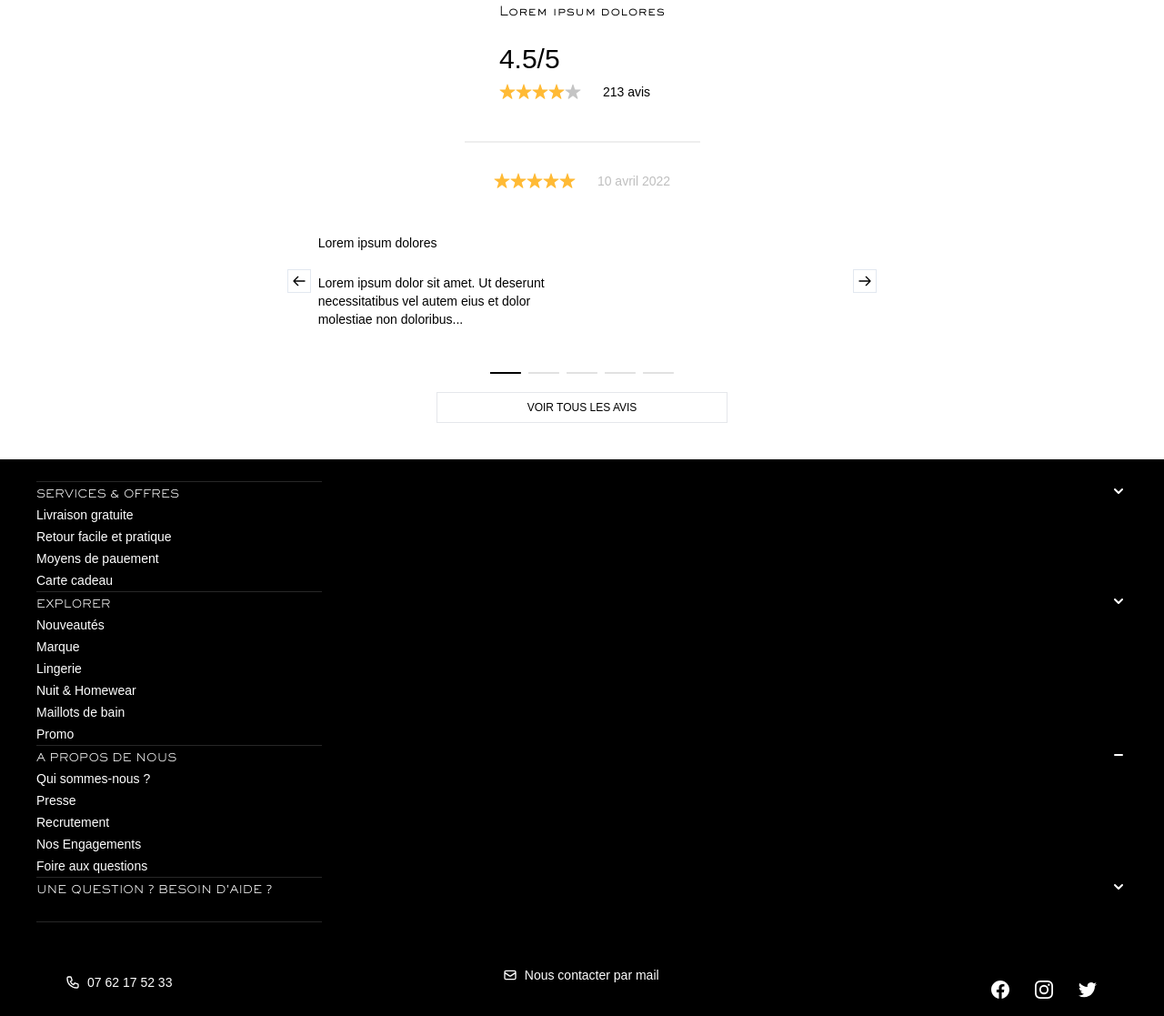
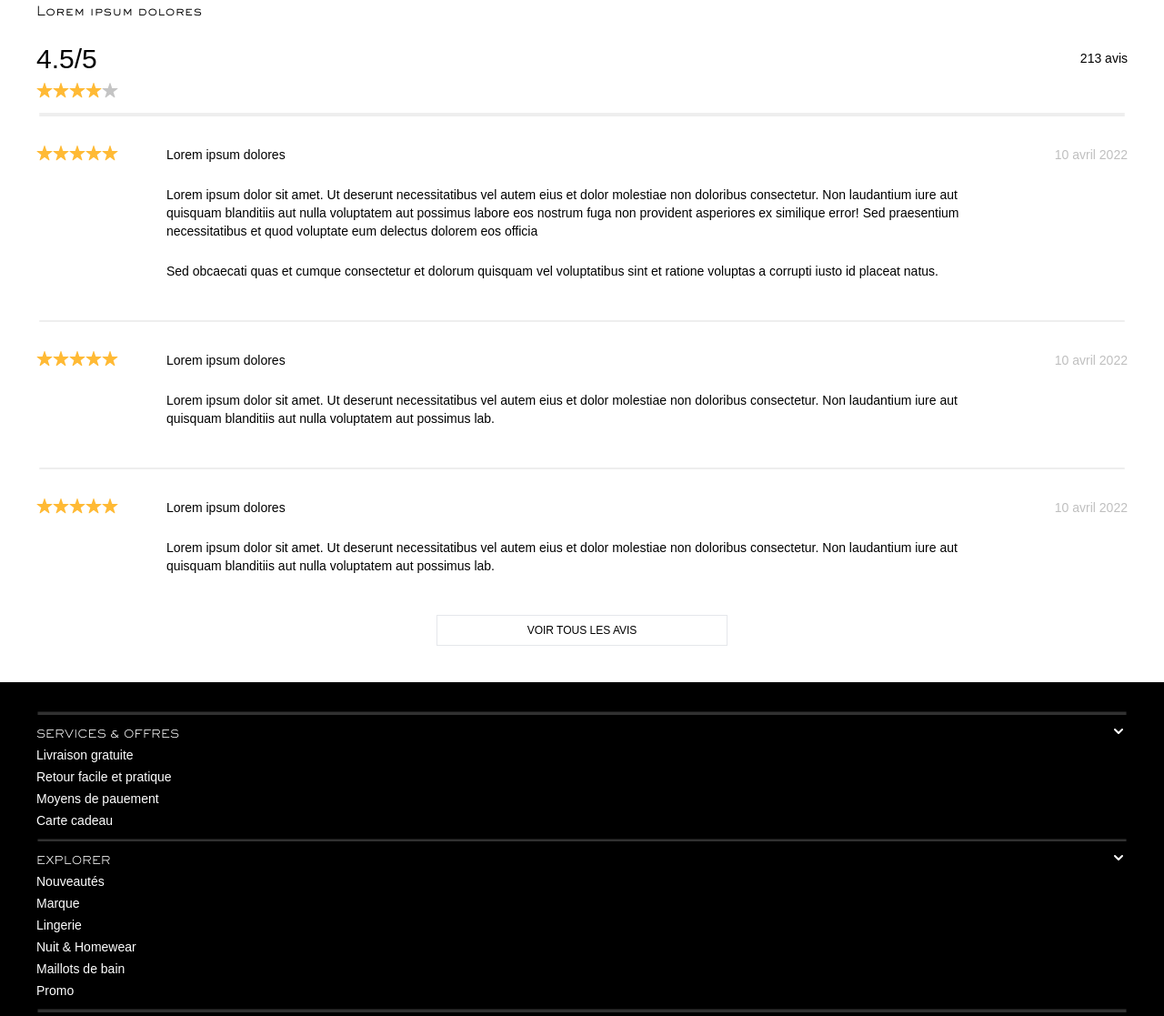
Before and after one commit to JoanaSimaozinho/Les-dessous-chics, a plain HTML site: page src/index.html in a window 1280 px wide. Shown: the part 4426-5543 px from the top of the page at 91% size. Drawn offline with Linux system fonts and the light colour scheme; a web font is replaced by a local one.

Commit message:
modifications des sections en sm ms lg

```diff
--- a/src/index.html
+++ b/src/index.html
@@ -14,7 +14,7 @@
             Lorem ipsum dolor sit amet consectetur adipisicing
         </div>
         <div>
-            <div class="flex items-center w-full md:justify-between">
+            <div class="flex items-center w-full justify-between">
                 <div class="m-4 bg-gray-100 h-6 w-6">
                     <button class="w-6 h-6">
                         <svg xmlns="http://www.w3.org/2000/svg" class="h-3 w-3 m-auto" viewBox="0 0 20 20" fill="currentColor">
@@ -164,7 +164,7 @@
         </div>
 
         <div class="min-h-full mx-4 grid grid-rows-2 grid-cols-1 lg:grid-rows-1 lg:grid-cols-2 md:px-10">
-            <div class="relative flex mb-2 mr-4">
+            <div class="relative flex mb-2 lg:mr-4 lg:h-full">
                 <img src="/img/promotion.svg" alt="" class="absolute inset-0 w-full h-full object-center object-cover">
                 <div class="relative w-full flex flex-col items-center justify-center p-8 sm:p-12">
                     <p class="text-center text-white px-6 text-sm mb-8 mt-8">10€ offerts sur AUBADE avec le code 10-OFFERT !</p>
@@ -610,38 +610,86 @@
     </section>
 
     <section>
-        <div class="mt-9 px-4 md:flex md:flex-col md:items-center sm:px-10">
-            <div class="px-9">
-                <h2 class="font-sackers text-left font-medium text-sm">Lorem ipsum dolores</h2>
-                <p class="text-3xl font-medium mt-6 mb-2">4.5/5</p>
-                <div class="flex pb-11">
-                    <img src="/img/yellowstar.svg" alt="">
-                    <img src="/img/yellowstar.svg" alt="">
-                    <img src="/img/yellowstar.svg" alt="">
-                    <img src="/img/yellowstar.svg" alt="">
-                    <img src="/img/star.svg" alt="">
-                    <p class="ml-6 font-medium text-sm">213 avis</p>
+        <div class="mt-9 px-4 md:flex md:flex-col sm:px-10">
+            <div class="flex lg:justify-between lg:w-full lg:items-center">
+                <div class="lg:px-0">
+                    <h2 class="font-sackers text-left font-medium text-sm">Lorem ipsum dolores</h2>
+                    <p class="text-3xl font-medium mt-6 mb-2">4.5/5</p>
+                    <div class="flex justify-between pb-4 lg:justify-start">
+                        <img src="/img/yellowstar.svg" alt="" class="w-4 lg:w-auto">
+                        <img src="/img/yellowstar.svg" alt="" class="w-4 lg:w-auto">
+                        <img src="/img/yellowstar.svg" alt="" class="w-4 lg:w-auto">
+                        <img src="/img/yellowstar.svg" alt="" class="w-4 lg:w-auto">
+                        <img src="/img/star.svg" alt="" class="w-4 lg:w-auto">
+                        <p class="ml-6 font-medium text-sm lg:hidden">213 avis</p>
+                    </div>
                 </div>
+                <p class="ml-6 font-medium text-sm hidden lg:block">213 avis</p>
             </div>
 
-            <img src="/img/Line2.svg" alt="" class="mx-4">
+            <img src="/img/Line2.svg" alt="" class="mx-4 md:hidden">
+            <img src="/img/lineAvis.svg" alt="" class="hidden md:block">
+            <div>
+                <img src="/img/lineAvis.svg" alt="" class="hidden lg:block">
 
-            <div class="flex px-9 pt-8">
-                <img src="/img/yellowstar.svg" alt="">
-                <img src="/img/yellowstar.svg" alt="">
-                <img src="/img/yellowstar.svg" alt="">
-                <img src="/img/yellowstar.svg" alt="">
-                <img src="/img/yellowstar.svg" alt="">
-                <p class="ml-6 text-sm font-normal opacity-25">10 avril 2022</p>
+            <div class="flex justify-between md:justify-start lg:items-start lg:justify-between lg:pt-8">
+                <div class="flex pt-4 lg:pt-0 lg:px-0">
+                    <img src="/img/yellowstar.svg" alt="" class="w-4 lg:w-auto">
+                    <img src="/img/yellowstar.svg" alt="" class="w-4 lg:w-auto">
+                    <img src="/img/yellowstar.svg" alt="" class="w-4 lg:w-auto">
+                    <img src="/img/yellowstar.svg" alt="" class="w-4 lg:w-auto">
+                    <img src="/img/yellowstar.svg" alt="" class="w-4 lg:w-auto">
+                </div>
+                <div class="hidden lg:block lg:w-3/4">
+                    <p class="text-sm font-medium mb-6">Lorem ipsum dolores</p>
+                    <p class="text-sm mb-6">Lorem ipsum dolor sit amet. Ut deserunt necessitatibus vel autem eius et dolor molestiae non doloribus consectetur. Non laudantium iure aut quisquam blanditiis aut nulla voluptatem aut possimus labore eos nostrum fuga non provident asperiores ex similique error! Sed praesentium necessitatibus et quod voluptate eum delectus dolorem eos officia</p>
+                    <p class="text-sm mb-11">Sed obcaecati quas et cumque consectetur et dolorum quisquam vel voluptatibus sint et ratione voluptas a corrupti iusto id placeat natus.</p>                </p>
+                </div>
+                <p class="pt-4 ml-6 text-sm font-normal opacity-25 lg:pt-0">10 avril 2022</p>
             </div>
 
-            <div class="flex justify-center items-center">
-                <button class="border border-slate-200">
+            <img src="/img/lineAvis.svg" alt="" class="hidden lg:block">
+
+            <div class="hidden lg:flex lg:items-start lg:justify-between lg:pt-8">
+                <div class="flex pt-4 lg:pt-0 lg:px-0">
+                    <img src="/img/yellowstar.svg" alt="" class="w-4 lg:w-auto">
+                    <img src="/img/yellowstar.svg" alt="" class="w-4 lg:w-auto">
+                    <img src="/img/yellowstar.svg" alt="" class="w-4 lg:w-auto">
+                    <img src="/img/yellowstar.svg" alt="" class="w-4 lg:w-auto">
+                    <img src="/img/yellowstar.svg" alt="" class="w-4 lg:w-auto">
+                </div>
+                <div class="hidden lg:block lg:w-3/4">
+                    <p class="text-sm font-medium mb-6">Lorem ipsum dolores</p>
+                    <p class="text-sm mb-11">Lorem ipsum dolor sit amet. Ut deserunt necessitatibus vel autem eius et dolor molestiae non doloribus consectetur. Non laudantium iure aut quisquam blanditiis aut nulla voluptatem aut possimus lab.</p>
+                </div>
+                <p class="pt-4 ml-6 text-sm font-normal opacity-25 lg:pt-0">10 avril 2022</p>
+            </div>
+
+            <img src="/img/lineAvis.svg" alt="" class="hidden lg:block">
+
+            <div class="hidden lg:flex lg:items-start lg:justify-between lg:pt-8">
+                <div class="flex pt-4 lg:pt-0 lg:px-0">
+                    <img src="/img/yellowstar.svg" alt="" class="w-4 lg:w-auto">
+                    <img src="/img/yellowstar.svg" alt="" class="w-4 lg:w-auto">
+                    <img src="/img/yellowstar.svg" alt="" class="w-4 lg:w-auto">
+                    <img src="/img/yellowstar.svg" alt="" class="w-4 lg:w-auto">
+                    <img src="/img/yellowstar.svg" alt="" class="w-4 lg:w-auto">
+                </div>
+                <div class="hidden lg:block lg:w-3/4">
+                    <p class="text-sm font-medium mb-6">Lorem ipsum dolores</p>
+                    <p class="text-sm mb-11">Lorem ipsum dolor sit amet. Ut deserunt necessitatibus vel autem eius et dolor molestiae non doloribus consectetur. Non laudantium iure aut quisquam blanditiis aut nulla voluptatem aut possimus lab.</p>
+                </div>
+                <p class="pt-4 ml-6 text-sm font-normal opacity-25 lg:pt-0">10 avril 2022</p>
+            </div>
+
+
+            <div class="flex justify-center items-center lg:hidden">
+                <button class="border border-slate-200 lg:hidden">
                     <svg xmlns="http://www.w3.org/2000/svg" class="h-6 w-6 p-1" fill="none" viewBox="0 0 24 24" stroke="currentColor" stroke-width="2">
                         <path stroke-linecap="round" stroke-linejoin="round" d="M10 19l-7-7m0 0l7-7m-7 7h18" />
                     </svg>
                 </button>
-                <div class="2xl:px-20 px-2 py-12 w-full lg:w-4/5">
+                <div class="2xl:px-20 px-4 py-12">
                     <div class="js-flickity" data-flickity-options='{ "wrapAround": true }'>
                         <div class="gallery-cell lg:mr-7 mr-2 lg:w-1/2 sm:w-96 w-full h-full">
                             <div class="relative w-full h-full lg:block hidden">
@@ -661,13 +709,15 @@
 
                     </div>
                 </div>
-                <button class="border border-slate-200">
+                <button class="border border-slate-200 lg:hidden">
                     <svg xmlns="http://www.w3.org/2000/svg" class="h-6 w-6 p-1" fill="none" viewBox="0 0 24 24" stroke="currentColor" stroke-width="2">
                         <path stroke-linecap="round" stroke-linejoin="round" d="M14 5l7 7m0 0l-7 7m7-7H3" />
                     </svg>
                 </button>
             </div>
-            <div class="flex justify-center mb-5">
+
+            </div>
+            <div class="flex justify-center mb-5 lg:hidden">
                 <img src="/img/boldLine.svg" alt="" class="mr-2">
                 <img src="/img/lightLine.svg" alt="" class="mr-2">
                 <img src="/img/lightLine.svg" alt="" class="mr-2">
@@ -675,7 +725,7 @@
                 <img src="/img/lightLine.svg" alt="">
             </div>
             <div class="flex justify-center">
-                <div class="w-">
+                <div class="">
                     <button class="btn btn-white border mb-10">VOIR TOUS LES AVIS</button>
                 </div>
             </div>
@@ -686,7 +736,7 @@
         <div class="px-4 bg-black sm:px-10">
             <div>
                 <div class="pt-6">
-                    <img src="/img/Line3.svg" alt="" class="">
+                    <img src="/img/Line3.svg" alt="" class="sm:w-full my-2">
                     <div class="flex justify-between">
                         <div>
                             <button class="text-xs font-sackers text-white">
@@ -706,7 +756,7 @@
 
                 </div>
                 <div>
-                    <img src="/img/Line3.svg" alt="">
+                    <img src="/img/Line3.svg" alt="" class="sm:w-full my-2">
                     <div class="flex justify-between">
                         <div>
                             <button class="text-xs font-sackers text-white">
@@ -728,7 +778,7 @@
 
                 </div>
                 <div>
-                    <img src="/img/Line3.svg" alt="">
+                    <img src="/img/Line3.svg" alt="" class="sm:w-full my-2">
                     <div class="flex justify-between">
                         <div>
                             <button class="text-xs font-sackers text-white">
@@ -752,7 +802,7 @@
 
                 </div>
                 <div>
-                    <img src="/img/Line3.svg" alt="">
+                    <img src="/img/Line3.svg" alt="" class="sm:w-full my-2">
                     <div class="flex justify-between">
                         <div>
                             <button class="text-xs font-sackers text-white">
@@ -767,7 +817,7 @@
                 </div>
 
 
-            <img src="/img/Line3.svg" alt="">
+                <img src="/img/Line3.svg" alt="" class="sm:w-full my-2">
 
             <div class="max-w-7xl mx-auto py-12 px-4 sm:px-6 lg:flex lg:items-center lg:justify-between lg:px-8">
                 <div class="flex items-center justify-center pb-4">
@@ -808,7 +858,7 @@
             </div>
 
 
-            <img src="/img/Line3.svg" alt="">
+            <img src="/img/Line3.svg" alt="" class="sm:w-full mb-10">
 
             <div class="max-w-7xl mx-auto px-4 sm:px-6 lg:flex md:items-center md:justify-between lg:px-8">
                 <div class="mt-8 md:mt-0 md:order-1">
@@ -868,6 +918,10 @@
 
     </footer>
 
+    <footer>
+
+    </footer>
+
 
 </body>
 </html>
```
Also changed, not shown: dist/output.css, img/lineAvis.svg (added), img/lineFooter.svg (added), 1 other file.
